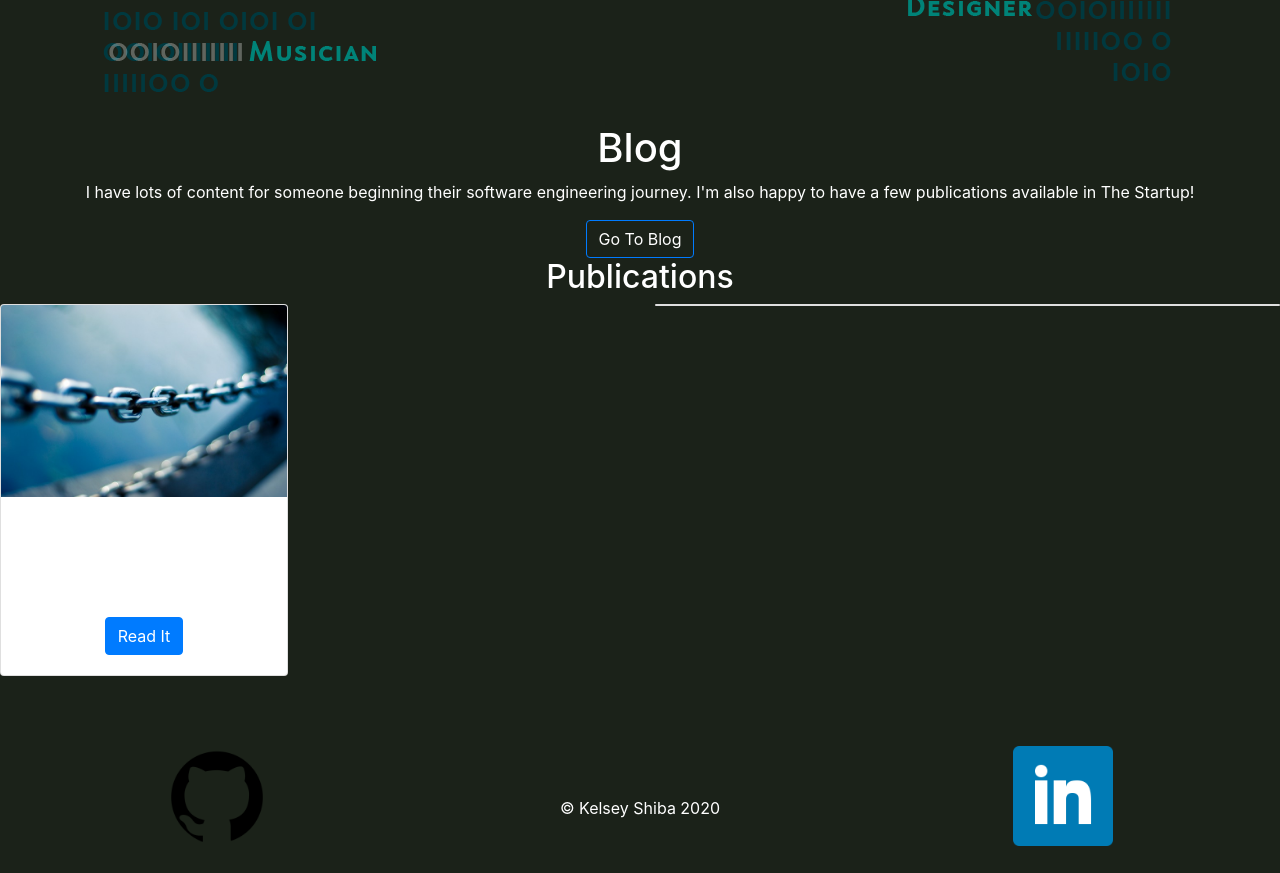
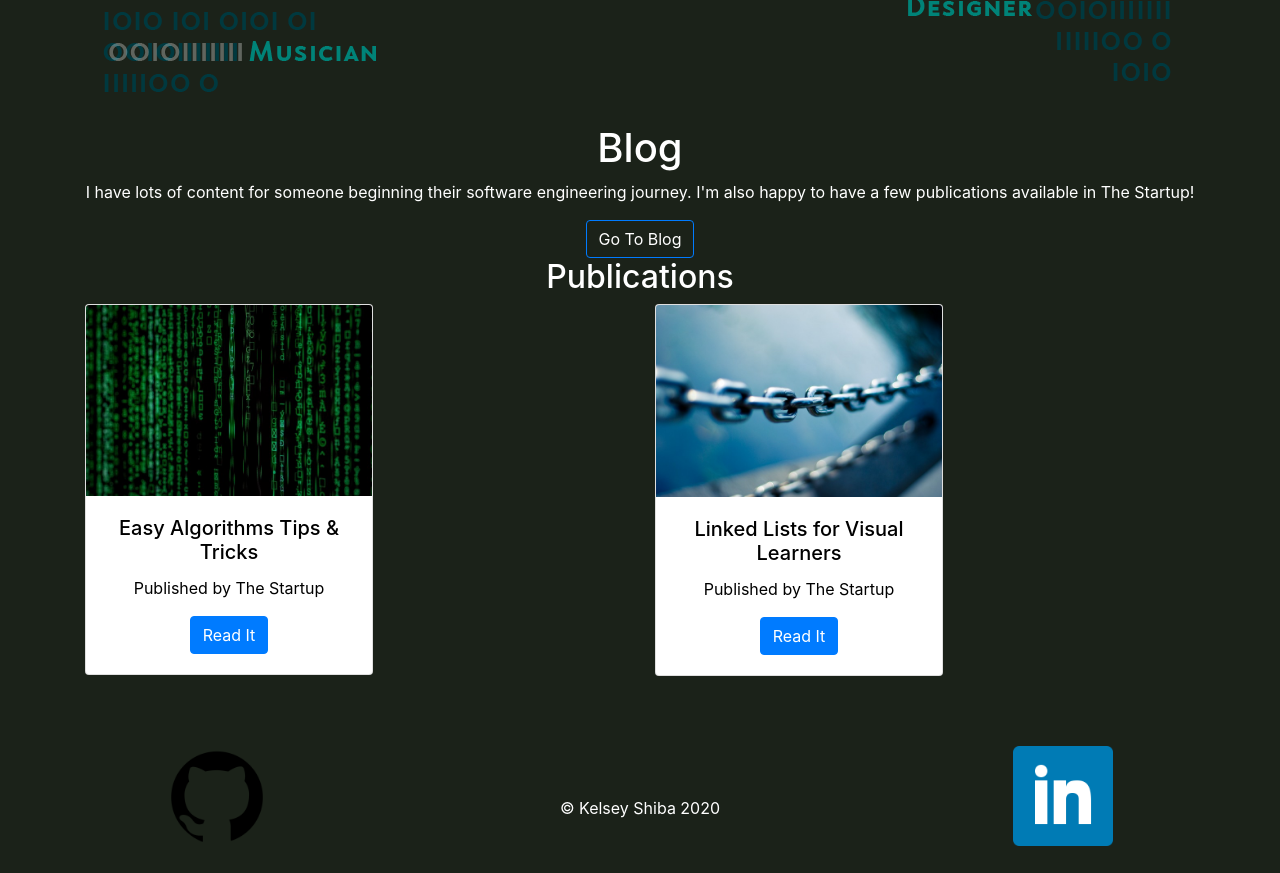
Before and after one commit to kelseyshiba/mywebsite, a React (Create React App) app: page /blog in a window 1280 px wide. Shown: the part 440-1313 px from the top of the page. Built offline with nearby package versions, Linux system fonts and the light colour scheme.

Commit message:
blog updates with new react cards

```diff
--- a/src/components/Blog.js
+++ b/src/components/Blog.js
@@ -4,30 +4,38 @@ import { Button, Card, Col, Row } from 'react-bootstrap';
 
 const Blog = () => {
     return(
-        <div>
+        <div className='container'>
             <h1>Blog</h1>
             <p>I have lots of content for someone beginning their software engineering journey.
             I'm also happy to have a few publications available in The Startup!</p>
             <a href='https://kelsey-shiba.medium.com' target='_blank' rel='noreferrer'>
                 <Button className='cardButton'>Go To Blog</Button>
-            </a>
+            </a><br></br>
             <h2>Publications</h2>
             <Row>
                 <Col>
-                <Card style={{ width: '18rem' }}>
-                    <Card.Img variant="top" src="/images/linkedlists.jpeg" />
+                <Card style={{ width: '18rem', color: 'black' }}>
+                    <Card.Img variant="top" src="/images/easyalgorithms.jpeg" />
                     <Card.Body>
-                        <Card.Title>Linked Lists for Visual Learners</Card.Title>
-                        <Card.Text>Published by The Startup
-                        </Card.Text>
-                    <a href='https://medium.com/swlh/linked-lists-for-visual-learners-75985f60ce49' target='_blank' rel='noreferrer'>
+                        <Card.Title>Easy Algorithms Tips & Tricks</Card.Title>
+                        <Card.Text>Published by The Startup</Card.Text>
+                    <a href='https://medium.com/swlh/easy-algorithm-tips-tricks-da30063999f8' target='_blank' rel='noreferrer'>
                     <Button variant="primary">Read It</Button>
                     </a>
                     </Card.Body>
                 </Card>
                 </Col>
                 <Col>
-                    <Card></Card>
+                <Card style={{ width: '18rem', color: 'black'}}>
+                    <Card.Img variant="top" src="/images/linkedlists.jpeg" />
+                    <Card.Body>
+                        <Card.Title>Linked Lists for Visual Learners</Card.Title>
+                        <Card.Text>Published by The Startup</Card.Text>
+                    <a href='https://medium.com/swlh/linked-lists-for-visual-learners-75985f60ce49' target='_blank' rel='noreferrer'>
+                    <Button variant="primary">Read It</Button>
+                    </a>
+                    </Card.Body>
+                </Card>
                 </Col>
             </Row>
         </div>
```
Also changed, not shown: public/images/easyalgorithms.jpeg (added), 1 other file (tests, documents, lock files or other folders).
